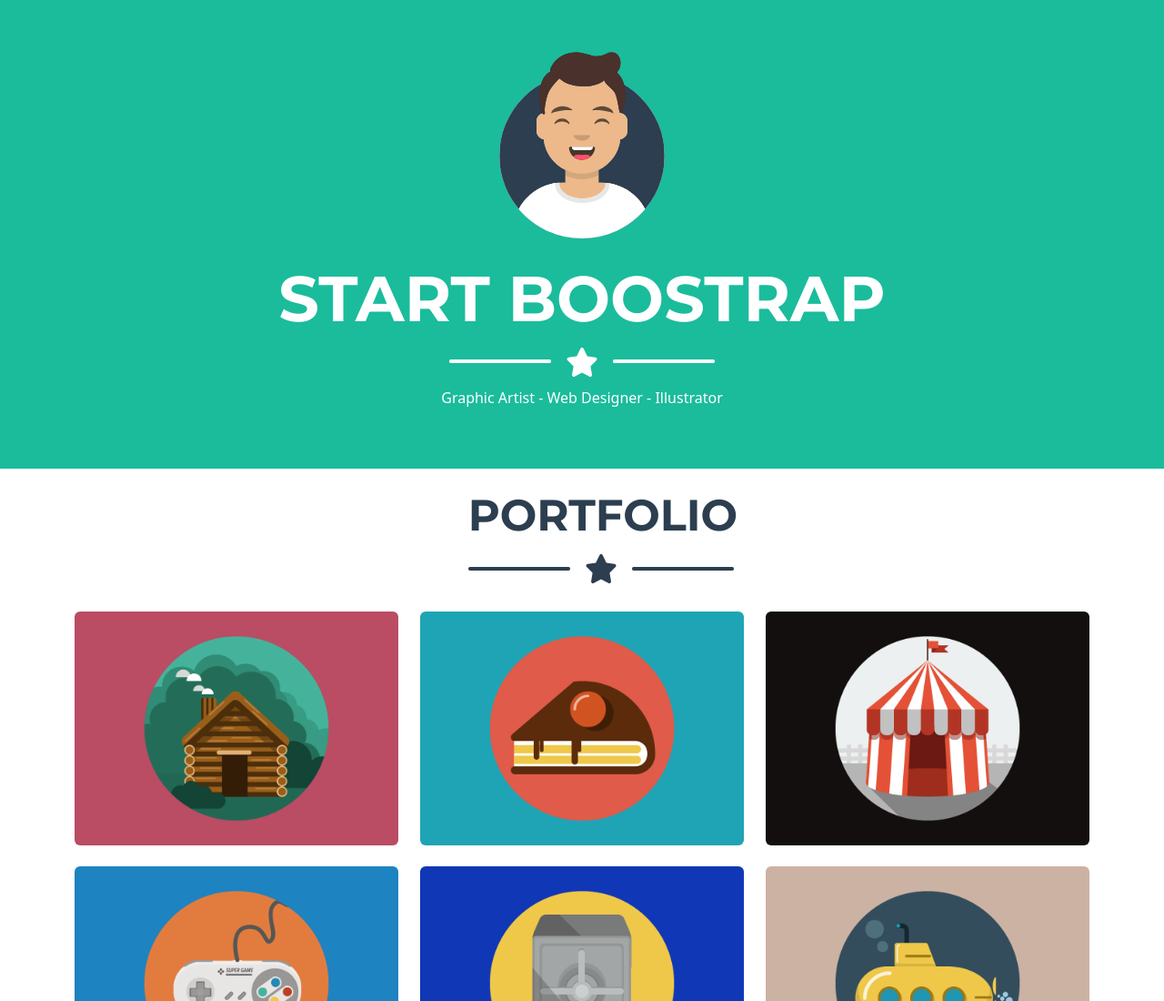
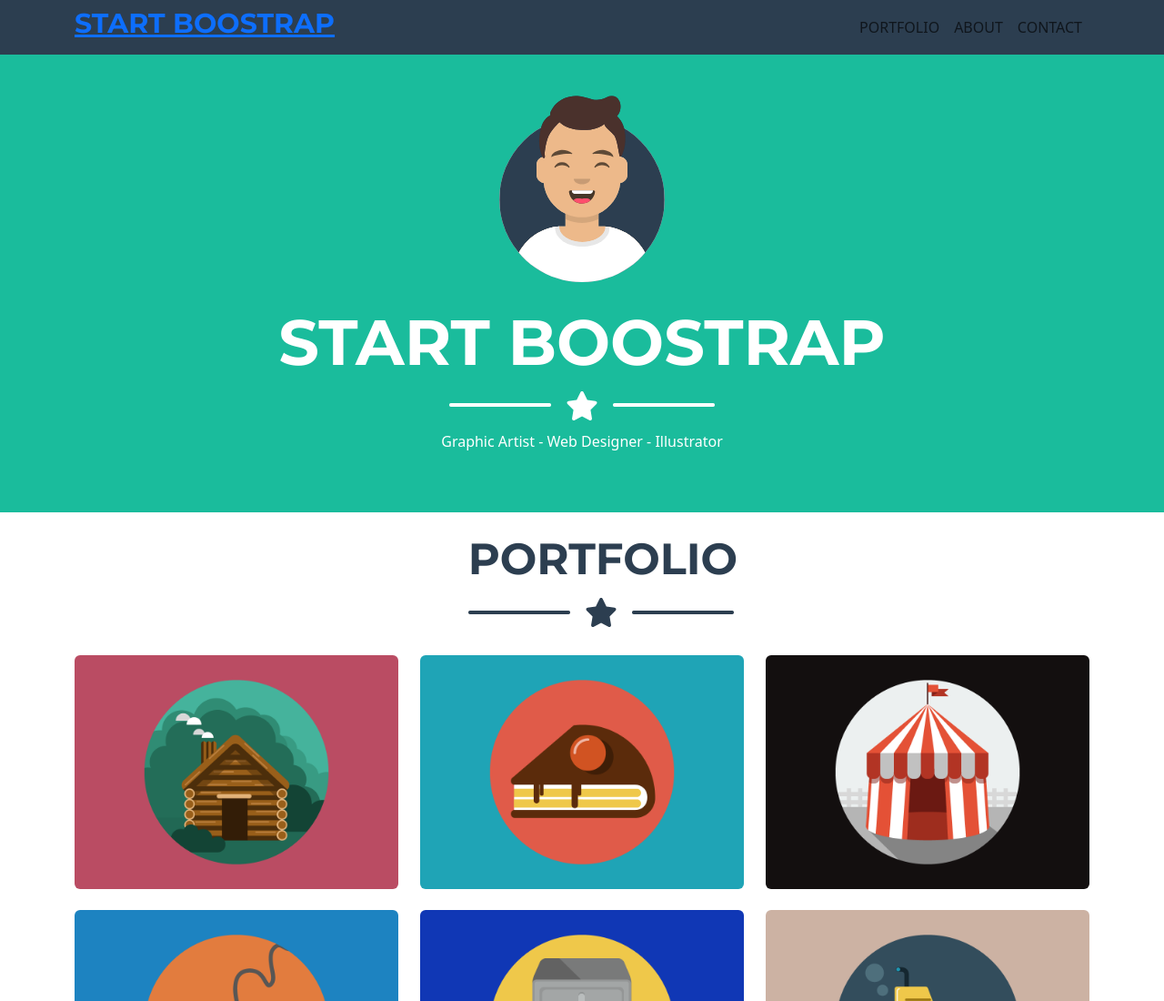
Before and after one commit to yesgrap-cyber/bootstrap, a plain HTML site: page index.html in a window 1280 px wide. Shown: the top 1100 px of the page at 91% size. Drawn offline with nearby package versions, Linux system fonts and the light colour scheme.

Commit message:
feat: enlaces de nav a paginas

```diff
--- a/index.html
+++ b/index.html
@@ -1,29 +1,58 @@
 <!doctype html>
 <html lang="en">
+
 <head>
     <meta charset="utf-8">
     <meta name="viewport" content="width=device-width, initial-scale=1">
     <title>Bootstrap demo</title>
-    <link href="https://cdn.jsdelivr.net/npm/bootstrap@5.3.8/dist/css/bootstrap.min.css" rel="stylesheet" integrity="sha384-sRIl4kxILFvY47J16cr9ZwB07vP4J8+LH7qKQnuqkuIAvNWLzeN8tE5YBujZqJLB" crossorigin="anonymous">
+    <link href="https://cdn.jsdelivr.net/npm/bootstrap@5.3.8/dist/css/bootstrap.min.css" rel="stylesheet"
+        integrity="sha384-sRIl4kxILFvY47J16cr9ZwB07vP4J8+LH7qKQnuqkuIAvNWLzeN8tE5YBujZqJLB" crossorigin="anonymous">
     <link href="https://fonts.googleapis.com/css2?family=Montserrat:wght@700&display=swap" rel="stylesheet">
     <link rel="stylesheet" href="https://cdnjs.cloudflare.com/ajax/libs/font-awesome/5.15.4/css/all.min.css">
     <link rel="stylesheet" href="style-actual.css">
 
 
 </head>
+
 <body>
-    <section class="boostrap">
-            <div class="container ">
+    <nav class="navbar navbar-expand-lg fixed-top navbar-biblio ">
+        <div class="container">
+
+            <h3 class="text-center about" >
+            <a href="#boostrap" style="font-family: 'Montserrat', sans-serif; font-weight: 700; font-size: 30px;">
+                START BOOSTRAP</a></h3>
+
+            <button class="navbar-toggler" type="button" data-bs-toggle="collapse" data-bs-target="#menuPrincipal"
+                aria-controls="menuPrincipal" aria-expanded="false" aria-label="Abrir menú">
+                Menu <i class="fas fa-bars"></i>
+            </button>
+
+            <div class="collapse navbar-collapse" id="menuPrincipal">
+                <ul class="navbar-nav ms-auto">
+                    <li class="nav-item"><a class="nav-link" href="#portfolio">PORTFOLIO</a></li>
+                    <li class="nav-item"><a class="nav-link" href="#about">ABOUT</a></li>
+                    <li class="nav-item"><a class="nav-link" href="#contact">CONTACT</a></li>
+                </ul>
+            </div>
+
+        </div>
+    </nav>
+    <section id="boostrap" class="boostrap">
+        <div class="container mt-5">
             <div class="row">
                 <div class="col-md-12" style="margin-top: 50px;">
-                    <img src="img/avataaars.svg" alt="avatar"  class="img-fluid d-block mx-auto mb-4" style="max-width: 200px;">
+                    <img src="img/avataaars.svg" alt="avatar" class="img-fluid d-block mx-auto mb-4"
+                        style="max-width: 200px;">
                 </div>
             </div>
         </div>
         <div class="row">
             <div class="col-md-12">
-                    <h1 class="text-center about" style="font-family: 'Montserrat', sans-serif; font-weight: 700; font-size: 70px;">START BOOSTRAP</h1>
-                    <img src="img/Screenshot From 2026-10-28 21-05-36.png" alt="estrellaverde" class="d-block mx-auto" style="margin-bottom: 5px;">
+                <h1 class="text-center about"
+                    style="font-family: 'Montserrat', sans-serif; font-weight: 700; font-size: 70px;">START BOOSTRAP
+                </h1>
+                <img src="img/Screenshot From 2026-10-28 21-05-36.png" alt="estrellaverde" class="d-block mx-auto"
+                    style="margin-bottom: 5px;">
             </div>
         </div>
         <div class="row texto">
@@ -32,12 +61,14 @@
             </div>
         </div>
     </section>
-    <section class="portfolio">
+    <section id="portfolio" class="portfolio">
 
         <div class="container">
             <div class="row">
                 <div class="col-md-12" style="margin: 2%;">
-                    <h2 class="text-center titulo-portafolio" style="font-family: 'Montserrat', sans-serif; font-weight: 700; font-size: 48px; ">PORTFOLIO</h2>
+                    <h2 class="text-center titulo-portafolio"
+                        style="font-family: 'Montserrat', sans-serif; font-weight: 700; font-size: 48px; ">PORTFOLIO
+                    </h2>
                     <img src="img/Screenshot From 2026-10-28 20-33-06.png" alt="estrella" class="d-block mx-auto">
                 </div>
             </div>
@@ -65,11 +96,13 @@
             </div>
         </div>
     </section>
-    <section class="mt-5"; margin-bottom: 10px;">
+    <section id="about" class="mt-5" ; margin-bottom: 10px;">
         <div class="container">
             <div class="row">
                 <div class="col-md-12">
-                    <h2 class="text-center about" style="font-family: 'Montserrat', sans-serif; font-weight: 700; font-size: 48px; margin-top: 100px;">ABOUT</h2>
+                    <h2 class="text-center about"
+                        style="font-family: 'Montserrat', sans-serif; font-weight: 700; font-size: 48px; margin-top: 100px;">
+                        ABOUT</h2>
                     <img src="img/Screenshot From 2026-10-28 21-05-36.png" alt="estrellaverde" class="d-block mx-auto">
 
                 </div>
@@ -78,10 +111,14 @@
                 <div class="col-md-2">
                 </div>
                 <div class="col-md-4" style="margin-top: 2%; ">
-                    <p class="lh-lg">Freelancer is a free bootstrap theme created by Start Bootstrap. The download includes the complete source files including HTML, CSS, and JavaScript as well as optional SASS stylesheets for easy customization.</p>
+                    <p class="lh-lg">Freelancer is a free bootstrap theme created by Start Bootstrap. The download
+                        includes the complete source files including HTML, CSS, and JavaScript as well as optional
+                        SASS stylesheets for easy customization.</p>
                 </div>
                 <div class="col-md-4" style=" margin-top: 2%;">
-                    <p class="lh-lg";>You can create your own custom avatar for the masthead, change the icon in the dividers, and add your email address to the contact form to make it fully functional!</p>
+                    <p class="lh-lg" ;>You can create your own custom avatar for the masthead, change the icon in
+                        the dividers, and add your email address to the contact form to make it fully functional!
+                    </p>
                 </div>
                 <div class="col-md-2">
                 </div>
@@ -97,11 +134,13 @@
                 </div>
 
     </section>
-    <section class="contactme"; style="margin-top: 30px;">
+    <section id="contact" ; style="margin-top: 30px;" class="contactme">
         <div class="container">
             <div class="row">
                 <div class="col-md-12">
-                    <h2 class="text-center titulo-portafolio" style="font-family: 'Montserrat', sans-serif; font-weight: 700; font-size: 48px; ">CONTACT ME</h2>
+                    <h2 class="text-center titulo-portafolio"
+                        style="font-family: 'Montserrat', sans-serif; font-weight: 700; font-size: 48px; ">CONTACT
+                        ME</h2>
                     <img src="img/Screenshot From 2026-10-28 20-33-06.png" alt="estrella" class="d-block mx-auto">
                 </div>
             </div>
@@ -109,20 +148,24 @@
         <div class="row justify-content-center">
             <div class="col-md-6">
                 <div class="form-floating mb-3">
-                    <input type="email" class="form-control" id="floatingInputDisabled" placeholder="name@example.com" disabled>
+                    <input type="email" class="form-control" id="floatingInputDisabled" placeholder="name@example.com"
+                        disabled>
                     <label for="floatingInputDisabled">Full name</label>
                 </div>
                 <div class="form-floating mb-3">
-                    <input type="email" class="form-control" id="floatingInputDisabled" placeholder="name@example.com" disabled>
+                    <input type="email" class="form-control" id="floatingInputDisabled" placeholder="name@example.com"
+                        disabled>
                     <label for="floatingInputDisabled">Email address</label>
                 </div>
 
                 <div class="form-floating mb-3">
-                    <textarea class="form-control" placeholder="Leave a comment here" id="floatingTextarea2Disabled" style="height: 100px" disabled>Disabled textarea with some text inside</textarea>
+                    <textarea class="form-control" placeholder="Leave a comment here" id="floatingTextarea2Disabled"
+                        style="height: 100px" disabled>Disabled textarea with some text inside</textarea>
                     <label for="floatingTextarea2Disabled">Comments</label>
                 </div>
                 <div class="form-floating">
-                    <select class="form-select" id="floatingSelectDisabled" aria-label="Floating label disabled select example" disabled>
+                    <select class="form-select" id="floatingSelectDisabled"
+                        aria-label="Floating label disabled select example" disabled>
                         <option selected>Open this select menu</option>
                         <option value="1">One</option>
                         <option value="2">Two</option>
@@ -148,6 +191,9 @@
 
 
     </section>
-    <script src="https://cdn.jsdelivr.net/npm/bootstrap@5.3.8/dist/js/bootstrap.bundle.min.js" integrity="sha384-FKyoEForCGlyvwx9Hj09JcYn3nv7wiPVlz7YYwJrWVcXK/BmnVDxM+D2scQbITxI" crossorigin="anonymous"></script>
+    <script src="https://cdn.jsdelivr.net/npm/bootstrap@5.3.8/dist/js/bootstrap.bundle.min.js"
+        integrity="sha384-FKyoEForCGlyvwx9Hj09JcYn3nv7wiPVlz7YYwJrWVcXK/BmnVDxM+D2scQbITxI"
+        crossorigin="anonymous"></script>
 </body>
+
 </html>
```
Lines whose indentation alone changed are shown as unchanged.
